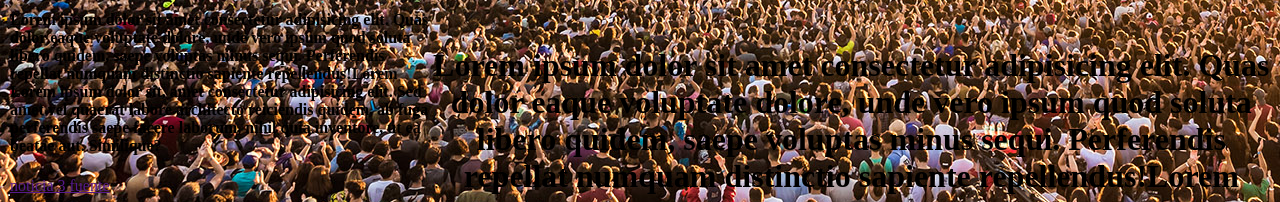
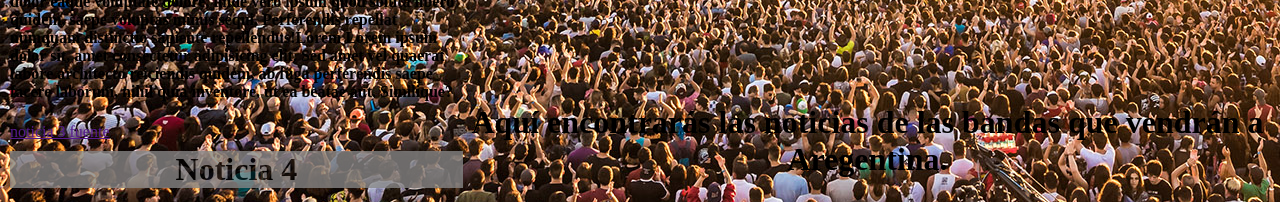
Before and after one commit to Ariel93GF/PreEntrega2-Ferreyra, a website: page noticias.html in a window 1280 px wide. Shown: the part 698-900 px from the top of the page. Drawn offline with Linux system fonts and the light colour scheme.

Commit message:
sacamos algunos lorem

```diff
--- a/noticias.html
+++ b/noticias.html
@@ -27,14 +27,7 @@
     <main>
 
         <h2>
-            Lorem ipsum dolor sit amet consectetur adipisicing elit.
-            Quas dolor eaque voluptate dolore, unde vero ipsum quod
-            soluta libero quidem, saepe voluptas minus sequi. Perferendis
-            repellat numquam distinctio sapiente repellendus!Lorem
-            Lorem ipsum dolor sit, amet consectetur adipisicing elit.
-            Sed amet vel quaerat labore architecto reiciendis quidem, ab fuga
-            perferendis saepe facere laborum, nihil quia inventore,
-            ut ea beatae aut. Similique?
+                Aquí encontrarás las noticias de las bandas que vendrán a Aregentina.
         </h2>
         <hr>
         <section>
--- a/sass/utilidades/_noticias.scss
+++ b/sass/utilidades/_noticias.scss
@@ -1,5 +1,10 @@
 /* Noticias*/
 .container.not{
-
-
+    display: grid;
+    grid-template-rows: 0.5fr;
+    grid-template-columns: repeat() ;
+    grid-template-areas:
+    "container-not container-not header header"
+    "main main main main"
+    "footer footer footer";
 }
```
